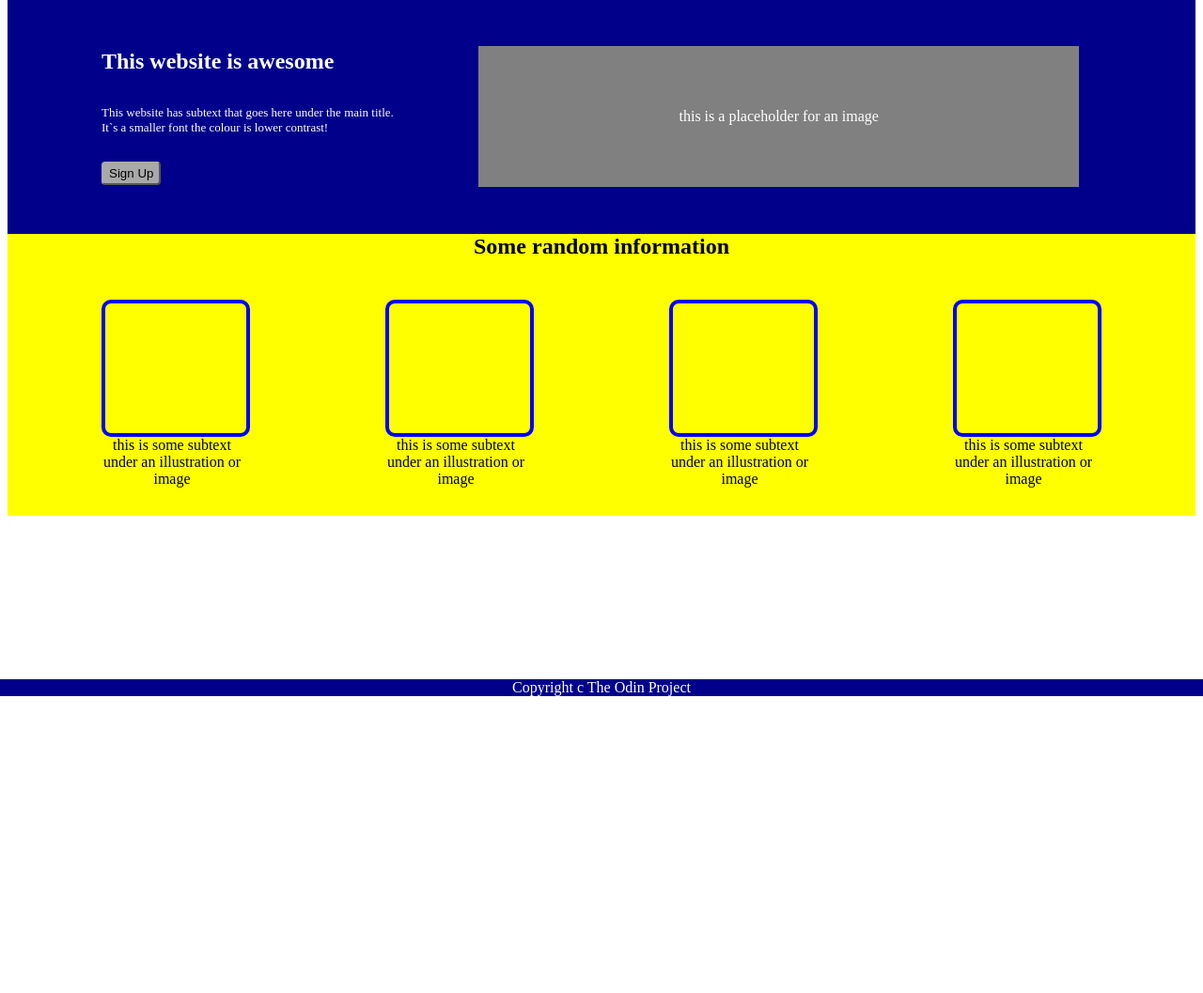
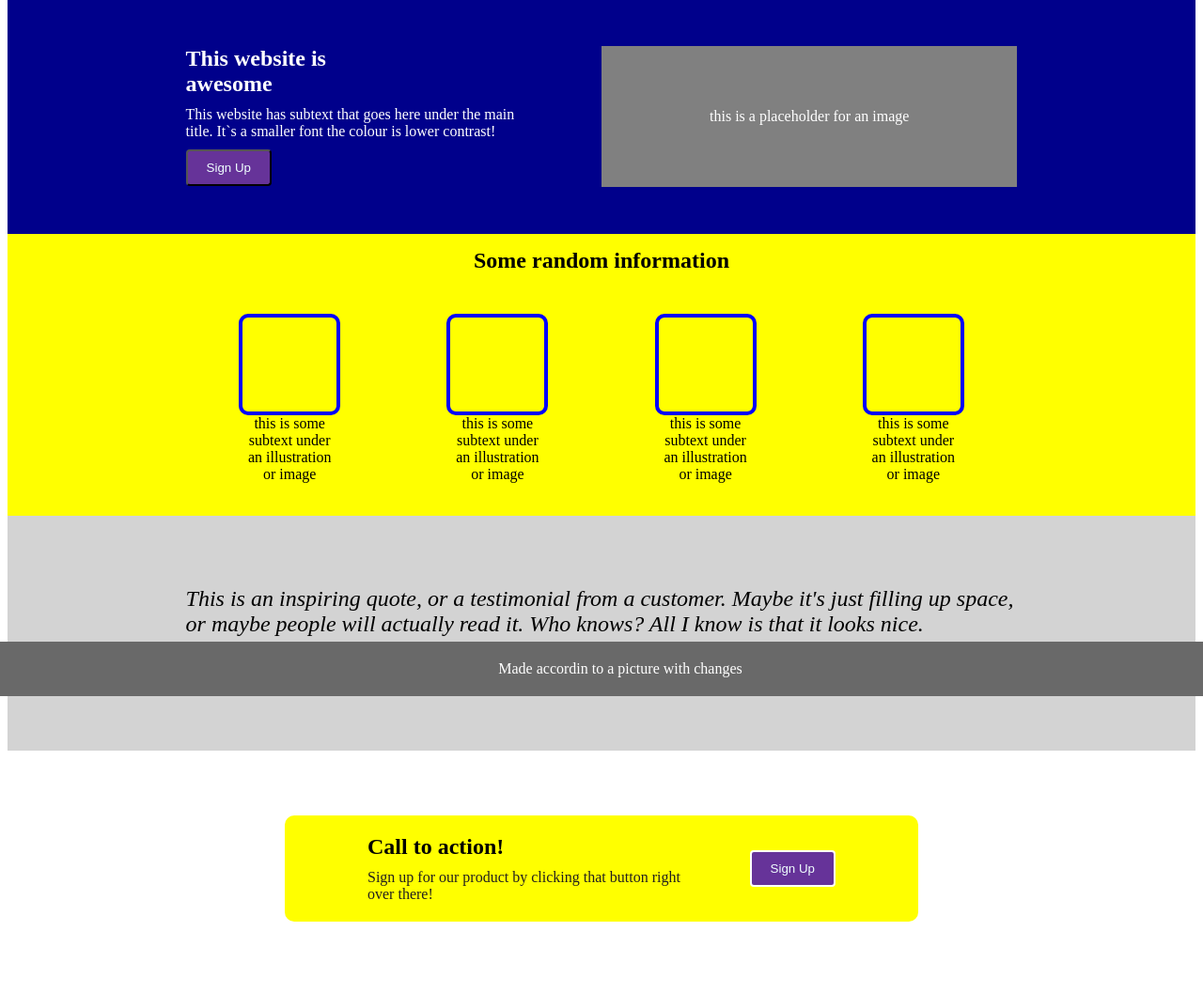
Before and after one commit to MykhailoMykhasov/FirstPageFromScratch, a plain HTML site: page index.html in a window 1280 px wide. Shown: the part 59-1116 px from the top of the page at 94% size. Before the commit the page ends 800 px from the top, so only its background shows below. Drawn offline with Linux system fonts and the light colour scheme.

Commit message:
Created page, modified colours, used default fonts.

```diff
--- a/css/style.css
+++ b/css/style.css
@@ -7,8 +7,8 @@
   color: white;
   align-items: center;
   justify-content: space-between;
-  padding-left: 100px;
-  padding-right: 100px;
+  padding-left: 15%;
+  padding-right: 15%;
   font-size: large;
   font-weight: 700;
   margin: 0;
@@ -33,34 +33,40 @@ a{
   left: 0;
   bottom: 0;
   width: 100%;
-  background-color: darkblue;
+  background-color: dimgray;
   color: white;
   text-align: center;
+  padding: 20px;
 }
 
 .block1 {
-  height: 250px;
+  min-height: 250px;
+  max-height: fit-content;
   background-color: darkblue;
   color: white;
-  padding-left: 100px;
-  padding-right: 100px;
+  padding-left: 15%;
+  padding-right: 15%;
 
   display: flex;
-  flex-direction: column;
+  flex-direction: row;
   flex-wrap: wrap;
-  gap: 10px;
-  justify-content: center;
+  justify-content: space-between;
+  align-items: center;
+
+
 }
 
-.textContent {
-  width: 30%;
-  height: 20%;
-  font-size: small;
+.blok1Content {
+  display: flex;
+  flex-direction: column;
+  width: 40%;
+  min-height: 150px;
+  gap: 10px;
 }
 
 .pictureBox {
-  height: 60%;
-  width: 60%;
+  min-height: 150px;
+  width: 50%;
   background-color: grey;
   align-self: center;
   display: flex;
@@ -73,41 +79,49 @@ a{
 .blockTitle1 {
   font-size: x-large;
   font-weight: 700;
-  width: 30%;
+  width: 50%;
   height: 20%;
 }
 
-.signInButton {
+.signInButton, .signInButton2 {
+
   width: fit-content;
   border-radius: 4px;
-  border-color: darkgray;
-  background-color: darkgrey;
+  color: azure;
+  background-color: rebeccapurple;
   height: 10%;
+  padding: 10px;
+  padding-left: 20px;
+  padding-right: 20px;
 
 }
 
 
 .block2 {
-  height: 300px;
+  min-height: 300px;
+  max-height: fit-content;
   background-color: yellow;
   color: black;
-  padding-left: 100px;
-  padding-right: 100px;
+  padding-left: 15%;
+  padding-right: 15%;
 
   display: flex;
 
   flex-wrap: wrap;
-  justify-content: space-between;
+  justify-content: space-around;
+  align-items: center;
 
 }
 
 .blockTitle2 {
-  height: 40px;
+  min-height: 40px;
+  max-height: fit-content;
   font-size: x-large;
   font-weight: 700;
   display: flex;
   flex-direction: row;
   width: 100%;
+
 
   justify-content: center;
 
@@ -116,16 +130,16 @@ a{
 .squares {
   display: flex;
   flex-direction: column;
-
+  align-items: center;
   height: 200px;
 
 
 }
 
 .square {
-  width: 150px;
-  height: 150px;
-
+  width: 100px;
+  height: 100px;
+  align-self: center;
   border-radius: 10px;
   border: 4px solid blue;
 
@@ -134,7 +148,86 @@ a{
 
 .underbox {
   display: flex;
-  width:  150px;
+  width:  100px;
   text-align: center;
 
 }
+
+.block3{
+  min-height: 250px;
+  max-height: fit-content;
+  background-color: lightgray;
+  color: black;
+  padding-left: 15%;
+  padding-right: 15%;
+
+  display: flex;
+  flex-direction: column;
+  flex-wrap: wrap;
+  gap: 10px;
+  justify-content: center;
+  gap: 20px;
+}
+
+.block3Text{
+  font-size: x-large;
+  font-style: italic;
+  }
+  .block3Undertext{
+    align-self: flex-end;
+    font-size: x-large;
+    font-weight: 700;
+
+  }
+
+
+.block4 {
+  min-height: 250px;
+  max-height: fit-content;
+  background-color: white;
+  color: black;
+  padding-left: 15%;
+  padding-right: 15%;
+
+
+  display: flex;
+  justify-content: center;
+  align-items: center;
+}
+
+.block4Conteiner1{
+
+
+  padding: 20px;
+  padding-left: 10%;
+  padding-right: 10%;
+  background-color: yellow;
+  color: black;
+  border-radius: 10px;
+  display: flex;
+  flex-direction: row;
+  flex-wrap: wrap;
+  align-items: center;
+
+}
+
+.block4Conteiner2{
+  display: flex;
+  flex-direction: column;
+  flex-wrap: wrap;
+  gap: 10px;
+}
+
+.block4Text{
+  width: 85%;
+  color: rgb(34, 31, 31);
+}
+
+.block4Title{
+  font-weight: 700;
+  font-size: x-large;
+}
+
+.signInButton2{
+  border: 2px solid white;
+}
--- a/index.html
+++ b/index.html
@@ -22,14 +22,21 @@
         </div>
        <div class="content">
             <div class="block1">
-                <div class="blockTitle1">This website is awesome</div>
-                <div class="textContent">This website has subtext that goes
+
+
+
+                <div class="blok1Content">
+                    <div class="blockTitle1">This website is awesome</div>
+                   <div> This website has subtext that goes
+
                     here under the main title. It`s a smaller font the colour
-                    is lower contrast!
+                    is lower contrast!</div>
+                    <button class="signInButton">Sign Up</button>
                  </div>
-                 <button class="signInButton">Sign Up</button>
+
                  <div class="pictureBox">this is a placeholder for an image</div>
                 </div>
+
             <div class="block2">
                 <div class="blockTitle2">Some random information</div>
 
@@ -56,14 +63,26 @@
 
             </div>
             <div class="block3">
-
+                <div class="block3Text">This is an inspiring quote, or a testimonial from a customer.
+                    Maybe it's just filling up space, or maybe people will actually read it.
+                    Who knows? All I know is that it looks nice.
+                </div>
+                <div class="block3Undertext">-Thor, God of Thunder</div>
             </div>
             <div class="block4">
+
+                <div class="block4Conteiner1">
+                    <div class="block4Conteiner2">
+                    <div class="block4Title">Call to action!</div>
+                    <div class="block4Text">Sign up for our product by clicking that button right over there!</div>
+                </div>
+                    <button class="signInButton2">Sign Up</button>
+                </div>
 
             </div>
        </div>
 
-       <div class="footer">Copyright c The Odin Project</div>
+       <div class="footer">Made accordin to  <a href="https://cdn.statically.io/gh/TheOdinProject/curriculum/main/foundations/html_css/project/odin-project.png"> a picture </a> with changes</div>
 
     </body>
 </html>
```
Also changed, not shown: 1 other file.
